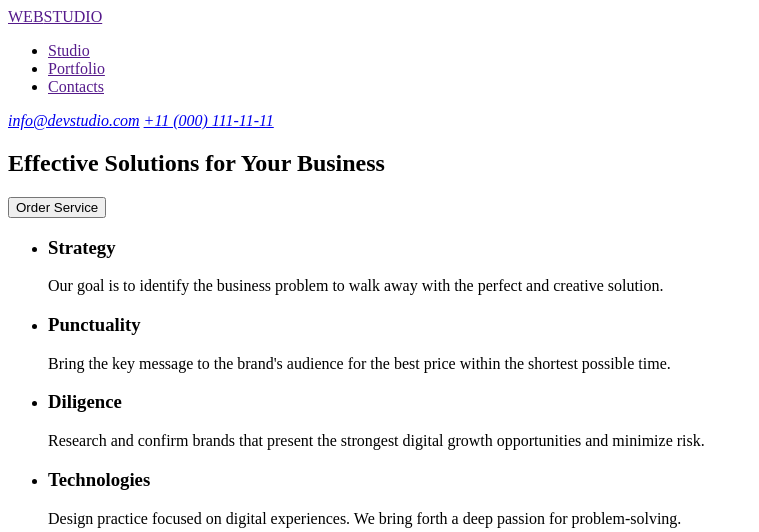
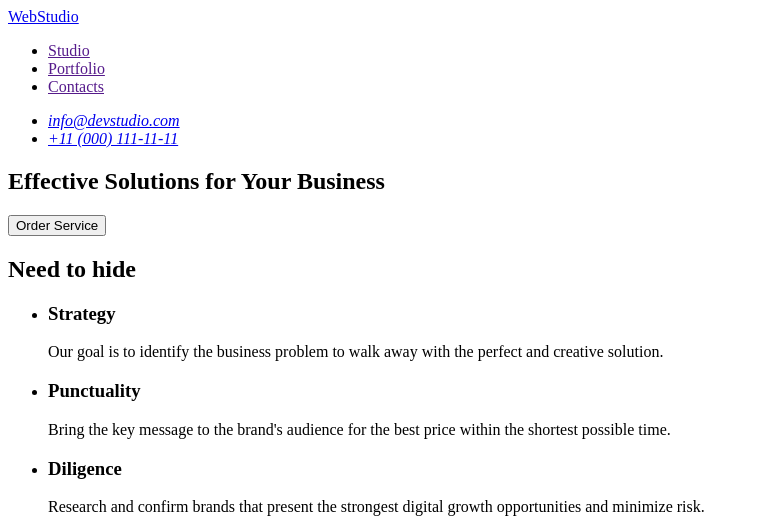
Before and after one commit to Djukipuki/goit-markup-hw-01, a plain HTML site: page index.html in a window 1280 px wide. Shown: the top 532 px of the page, without its empty margins (0-759 px from the left). Drawn offline with Linux system fonts and the light colour scheme.

Commit message:
added prettier

```diff
--- a/index.html
+++ b/index.html
@@ -6,18 +6,19 @@
 </head>
 <body>
 <header>
-    <a href=""><span>WEB</span><span>STUDIO</span></a>
     <nav>
+        <a href="./index.html">WebStudio</a>
         <ul>
             <li><a href="">Studio</a></li>
             <li><a href="">Portfolio</a></li>
             <li><a href="">Contacts</a></li>
         </ul>
     </nav>
-
     <address>
-        <a href="emailto:info@devstudio.com">info@devstudio.com</a>
-        <a href="tel:+110001111111">+11 (000) 111-11-11</a>
+        <ul>
+            <li><a href="emailto:info@devstudio.com">info@devstudio.com</a></li>
+            <li><a href="tel:+110001111111">+11 (000) 111-11-11</a></li>
+        </ul>
     </address>
 </header>
 
@@ -28,6 +29,7 @@
     </section>
 
     <section>
+        <h2>Need to hide</h2>
         <ul>
             <li>
                 <h3>Strategy</h3>
@@ -94,7 +96,7 @@
 </main>
 
 <footer>
-    <a href=""><span>WEB</span><span>STUDIO</span></a>
+    <a href="./index.html">WebStudio</a>
     <p>
         Increase the flow of customers and sales for your business with digital marketing & growth solutions.
     </p>
```
